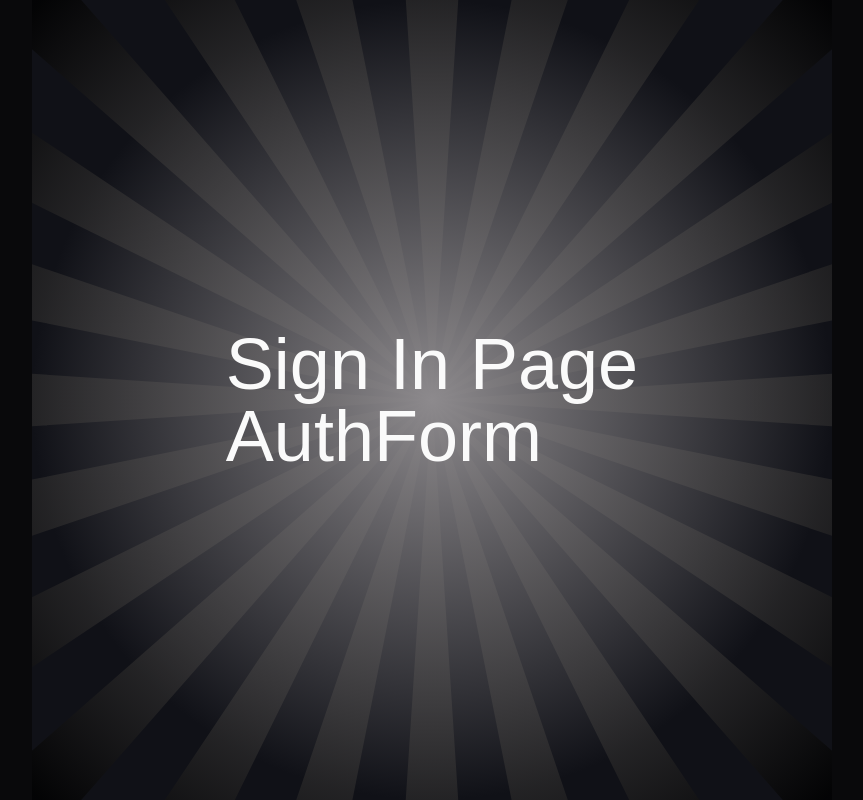
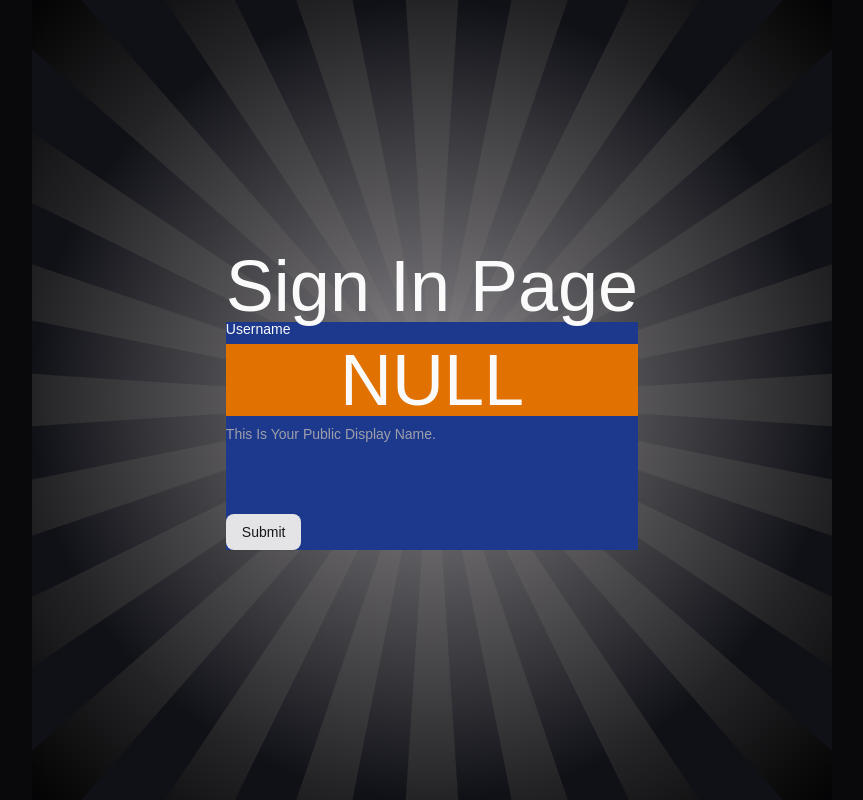
Before and after one commit to WackyChomp/rope, a Next.js app: page /sign-in in a window 1280 px wide. Shown: the whole page, without its empty margins (208-1071 px from the left). Built offline with nearby package versions, Linux system fonts and the light colour scheme; a web font is replaced by a local one.

Commit message:
npx install shadcn-ui button and form / added react hook form code snippets in AuthForm component

```diff
--- a/components/AuthForm.tsx
+++ b/components/AuthForm.tsx
@@ -1,8 +1,65 @@
+"use client"
 import React from 'react'
+import { z } from "zod"
+import { zodResolver } from "@hookform/resolvers/zod"
+import { useForm } from "react-hook-form"
+
+import { Button } from "@/components/ui/button"
+import {
+  Form,
+  FormControl,
+  FormDescription,
+  FormField,
+  FormItem,
+  FormLabel,
+  FormMessage,
+} from "@/components/ui/form"
+
+
+const formSchema = z.object({
+  username: z.string().min(2).max(50),
+})
+
 
 const AuthForm = () => {
+  // 1. Define your form.
+  const form = useForm<z.infer<typeof formSchema>>({
+    resolver: zodResolver(formSchema),
+    defaultValues: {
+      username: "",
+    },
+  })
+
+  // 2. Define a submit handler.
+  function onSubmit(values: z.infer<typeof formSchema>) {
+    // Do something with the form values.
+    // ✅ This will be type-safe and validated.
+    console.log(values)
+  }
   return (
-    <div>AuthForm</div>
+    <div>
+      <Form {...form}>
+        <form onSubmit={form.handleSubmit(onSubmit)} className="space-y-8 bg-blue-900">
+          <FormField
+            control={form.control}
+            name="username"
+            render={({ field }) => (
+              <FormItem>
+                <FormLabel>Username</FormLabel>
+                <FormControl>
+                  <div className="bg-amber-600 flex justify-center">NULL</div>
+                </FormControl>
+                <FormDescription>
+                  This is your public display name.
+                </FormDescription>
+                <FormMessage />
+              </FormItem>
+            )}
+          />
+          <Button type="submit">Submit</Button>
+        </form>
+      </Form>
+    </div>
   )
 }
 
--- /dev/null
+++ b/components/ui/button.tsx
@@ -0,0 +1,59 @@
+import * as React from "react"
+import { Slot } from "@radix-ui/react-slot"
+import { cva, type VariantProps } from "class-variance-authority"
+
+import { cn } from "@/lib/utils"
+
+const buttonVariants = cva(
+  "inline-flex items-center justify-center gap-2 whitespace-nowrap rounded-md text-sm font-medium transition-all disabled:pointer-events-none disabled:opacity-50 [&_svg]:pointer-events-none [&_svg:not([class*='size-'])]:size-4 shrink-0 [&_svg]:shrink-0 outline-none focus-visible:border-ring focus-visible:ring-ring/50 focus-visible:ring-[3px] aria-invalid:ring-destructive/20 dark:aria-invalid:ring-destructive/40 aria-invalid:border-destructive",
+  {
+    variants: {
+      variant: {
+        default:
+          "bg-primary text-primary-foreground shadow-xs hover:bg-primary/90",
+        destructive:
+          "bg-destructive text-white shadow-xs hover:bg-destructive/90 focus-visible:ring-destructive/20 dark:focus-visible:ring-destructive/40 dark:bg-destructive/60",
+        outline:
+          "border bg-background shadow-xs hover:bg-accent hover:text-accent-foreground dark:bg-input/30 dark:border-input dark:hover:bg-input/50",
+        secondary:
+          "bg-secondary text-secondary-foreground shadow-xs hover:bg-secondary/80",
+        ghost:
+          "hover:bg-accent hover:text-accent-foreground dark:hover:bg-accent/50",
+        link: "text-primary underline-offset-4 hover:underline",
+      },
+      size: {
+        default: "h-9 px-4 py-2 has-[>svg]:px-3",
+        sm: "h-8 rounded-md gap-1.5 px-3 has-[>svg]:px-2.5",
+        lg: "h-10 rounded-md px-6 has-[>svg]:px-4",
+        icon: "size-9",
+      },
+    },
+    defaultVariants: {
+      variant: "default",
+      size: "default",
+    },
+  }
+)
+
+function Button({
+  className,
+  variant,
+  size,
+  asChild = false,
+  ...props
+}: React.ComponentProps<"button"> &
+  VariantProps<typeof buttonVariants> & {
+    asChild?: boolean
+  }) {
+  const Comp = asChild ? Slot : "button"
+
+  return (
+    <Comp
+      data-slot="button"
+      className={cn(buttonVariants({ variant, size, className }))}
+      {...props}
+    />
+  )
+}
+
+export { Button, buttonVariants }
--- /dev/null
+++ b/components/ui/form.tsx
@@ -0,0 +1,167 @@
+"use client"
+
+import * as React from "react"
+import * as LabelPrimitive from "@radix-ui/react-label"
+import { Slot } from "@radix-ui/react-slot"
+import {
+  Controller,
+  FormProvider,
+  useFormContext,
+  useFormState,
+  type ControllerProps,
+  type FieldPath,
+  type FieldValues,
+} from "react-hook-form"
+
+import { cn } from "@/lib/utils"
+import { Label } from "@/components/ui/label"
+
+const Form = FormProvider
+
+type FormFieldContextValue<
+  TFieldValues extends FieldValues = FieldValues,
+  TName extends FieldPath<TFieldValues> = FieldPath<TFieldValues>,
+> = {
+  name: TName
+}
+
+const FormFieldContext = React.createContext<FormFieldContextValue>(
+  {} as FormFieldContextValue
+)
+
+const FormField = <
+  TFieldValues extends FieldValues = FieldValues,
+  TName extends FieldPath<TFieldValues> = FieldPath<TFieldValues>,
+>({
+  ...props
+}: ControllerProps<TFieldValues, TName>) => {
+  return (
+    <FormFieldContext.Provider value={{ name: props.name }}>
+      <Controller {...props} />
+    </FormFieldContext.Provider>
+  )
+}
+
+const useFormField = () => {
+  const fieldContext = React.useContext(FormFieldContext)
+  const itemContext = React.useContext(FormItemContext)
+  const { getFieldState } = useFormContext()
+  const formState = useFormState({ name: fieldContext.name })
+  const fieldState = getFieldState(fieldContext.name, formState)
+
+  if (!fieldContext) {
+    throw new Error("useFormField should be used within <FormField>")
+  }
+
+  const { id } = itemContext
+
+  return {
+    id,
+    name: fieldContext.name,
+    formItemId: `${id}-form-item`,
+    formDescriptionId: `${id}-form-item-description`,
+    formMessageId: `${id}-form-item-message`,
+    ...fieldState,
+  }
+}
+
+type FormItemContextValue = {
+  id: string
+}
+
+const FormItemContext = React.createContext<FormItemContextValue>(
+  {} as FormItemContextValue
+)
+
+function FormItem({ className, ...props }: React.ComponentProps<"div">) {
+  const id = React.useId()
+
+  return (
+    <FormItemContext.Provider value={{ id }}>
+      <div
+        data-slot="form-item"
+        className={cn("grid gap-2", className)}
+        {...props}
+      />
+    </FormItemContext.Provider>
+  )
+}
+
+function FormLabel({
+  className,
+  ...props
+}: React.ComponentProps<typeof LabelPrimitive.Root>) {
+  const { error, formItemId } = useFormField()
+
+  return (
+    <Label
+      data-slot="form-label"
+      data-error={!!error}
+      className={cn("data-[error=true]:text-destructive", className)}
+      htmlFor={formItemId}
+      {...props}
+    />
+  )
+}
+
+function FormControl({ ...props }: React.ComponentProps<typeof Slot>) {
+  const { error, formItemId, formDescriptionId, formMessageId } = useFormField()
+
+  return (
+    <Slot
+      data-slot="form-control"
+      id={formItemId}
+      aria-describedby={
+        !error
+          ? `${formDescriptionId}`
+          : `${formDescriptionId} ${formMessageId}`
+      }
+      aria-invalid={!!error}
+      {...props}
+    />
+  )
+}
+
+function FormDescription({ className, ...props }: React.ComponentProps<"p">) {
+  const { formDescriptionId } = useFormField()
+
+  return (
+    <p
+      data-slot="form-description"
+      id={formDescriptionId}
+      className={cn("text-muted-foreground text-sm", className)}
+      {...props}
+    />
+  )
+}
+
+function FormMessage({ className, ...props }: React.ComponentProps<"p">) {
+  const { error, formMessageId } = useFormField()
+  const body = error ? String(error?.message ?? "") : props.children
+
+  if (!body) {
+    return null
+  }
+
+  return (
+    <p
+      data-slot="form-message"
+      id={formMessageId}
+      className={cn("text-destructive text-sm", className)}
+      {...props}
+    >
+      {body}
+    </p>
+  )
+}
+
+export {
+  useFormField,
+  Form,
+  FormItem,
+  FormLabel,
+  FormControl,
+  FormDescription,
+  FormMessage,
+  FormField,
+}
--- /dev/null
+++ b/components/ui/label.tsx
@@ -0,0 +1,24 @@
+"use client"
+
+import * as React from "react"
+import * as LabelPrimitive from "@radix-ui/react-label"
+
+import { cn } from "@/lib/utils"
+
+function Label({
+  className,
+  ...props
+}: React.ComponentProps<typeof LabelPrimitive.Root>) {
+  return (
+    <LabelPrimitive.Root
+      data-slot="label"
+      className={cn(
+        "flex items-center gap-2 text-sm leading-none font-medium select-none group-data-[disabled=true]:pointer-events-none group-data-[disabled=true]:opacity-50 peer-disabled:cursor-not-allowed peer-disabled:opacity-50",
+        className
+      )}
+      {...props}
+    />
+  )
+}
+
+export { Label }
```
Also changed, not shown: package.json (+6 -1 lines), 1 other file (tests, documents, lock files or other folders).
